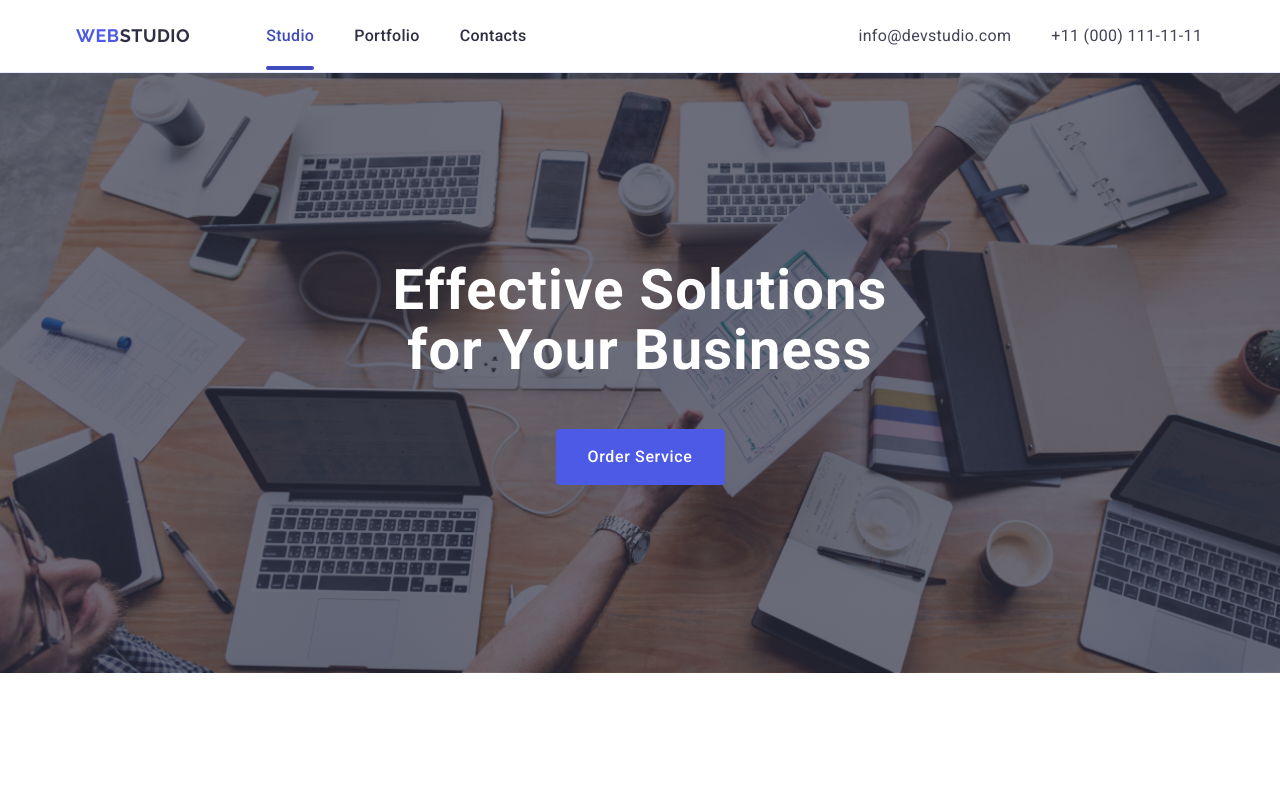
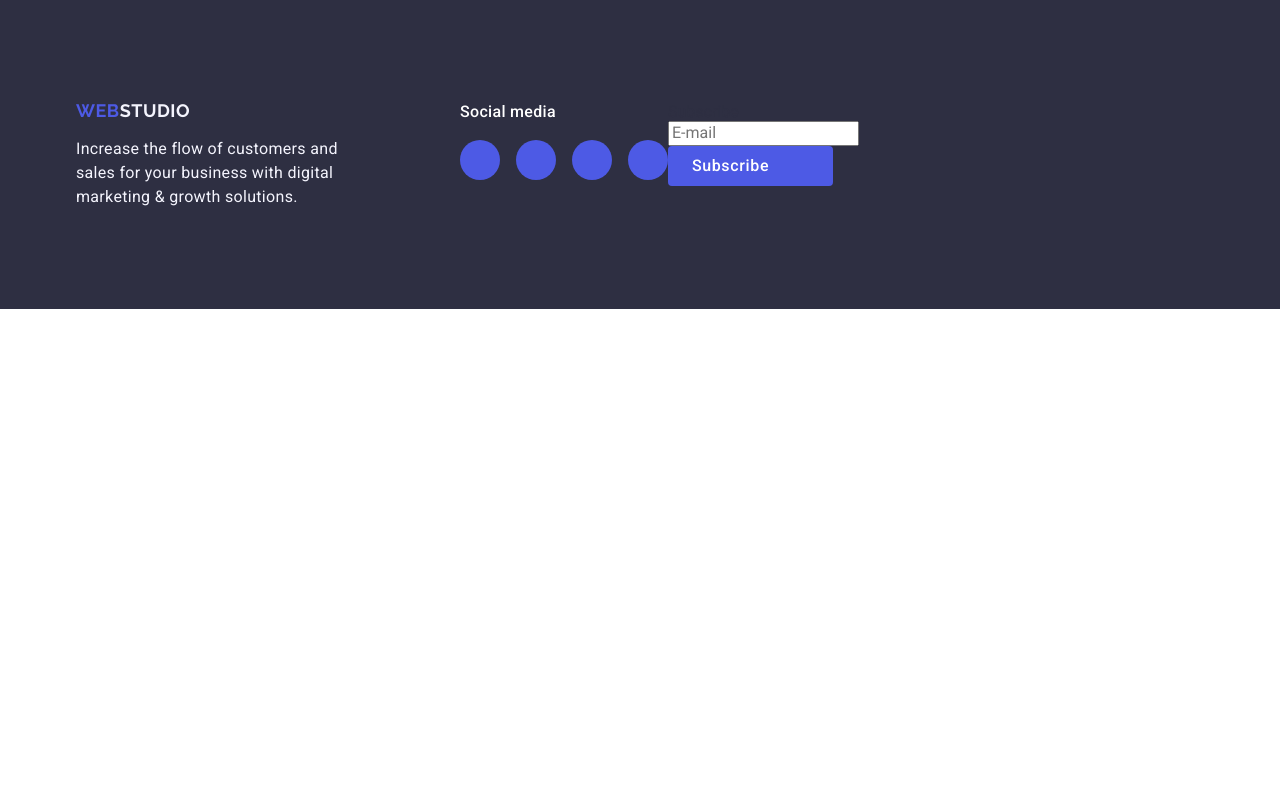
Before and after one commit to malanyadev/goit-markup-hw-06, a plain HTML site: page index.html in a window 1280 px wide. Shown: the top 789 px of the page. Drawn offline with nearby package versions, Linux system fonts and the light colour scheme.

Commit message:
test main

```diff
--- a/css/style.css
+++ b/css/style.css
@@ -29,6 +29,7 @@ img {
 }
 .container {
   max-width: 1158px;
+  min-width: 320px;
   padding: 0 15px;
   margin: 0 auto;
 }
@@ -179,26 +180,34 @@ img {
 /* main */
 /* sect 1 */
 .hero {
-  padding-top: 188px;
-  padding-bottom: 188px;
+  /* padding-top: 188px; */
+  /* padding-bottom: 188px; */
   background-image: linear-gradient(rgba(46, 47, 66, 0.7),rgba(46, 47, 66, 0.7)),url(../images/people-office1.jpg);
   margin: 0 auto ;
-  background-size: cover;
-  background-position: center;
+  background-size:cover;
+  background-position: center ;
   background-repeat: no-repeat;
-  max-width: 1440px;
+  /* max-width: 1440px; */
+  width: 320px;
+  height: 432px;
 }
 
 .section-one-title {
   color: #fff;
   font-weight: 700;
-  font-size: 56px;
-  line-height: 1.07;
+  /* font-size: 56px; */
+  font-size: 36px;
+  /* line-height: 1.07; */
+  line-height: 1.2;
   letter-spacing: 0.02em;
   text-align: center;
-  max-width: 496px;
+  /* max-width: 496px; */
+  width: 216px;
+  height: 160px;
   margin-left: auto;
   margin-right: auto;
+  padding-top: 77px;
+
 }
 .section-one-button {
   display: block;
@@ -213,7 +222,7 @@ img {
   border-radius: 4px;
   min-width: 169px;
   height: 56px;
-  margin-top: 48px;
+  margin-top: 120px;
   margin-left: auto;
   margin-right: auto;
   transition: background-color 250ms cubic-bezier(0.4, 0, 0.2, 1);
@@ -242,7 +251,8 @@ img {
   height: 112px;
   border: #8E8F99 1px solid;
   border-radius: 4px;
-  display: flex;
+  /* display: flex; */
+  display: none;
   justify-content: center;
   align-items: center;
   padding: auto;
@@ -252,22 +262,30 @@ img {
 
 .container-our-advantages-list {
   display: flex;
-  flex-wrap: nowrap;
+  /* flex-wrap: nowrap; */
+  flex-wrap: wrap;
   gap: 24px;
 }
 .container-our-advantages-list .item {
-  width: calc((100% - 72px) / 3);
+  /* width: calc((100% - 72px) / 3);*/
+  width: 100%;
 }
 .sect-two-list-title {
-  font-weight: 500;
-  font-size: 20px;
+  /* font-weight: 500; */
+  /* font-size: 20px; */
+  font-weight: 700;
+  font-size: 36px;
   line-height: 1.2;
   letter-spacing: 0.02em;
   color: #2e2f42;
   margin-bottom: 8px;
+  text-align:center;
+  padding-top: 72px;
+  /* text-align:start; */
 }
 .sect-two-list-text {
-  font-weight: 400;
+  /* font-weight: 400; */
+  font-weight: 500;
   font-size: 16px;
   line-height: 1.5;
   letter-spacing: 0.02em;
@@ -278,7 +296,8 @@ img {
   display: flex;
   align-items: center;
   justify-content: center;
-  flex-direction: row;
+  /* flex-direction: row; */
+  flex-direction: column;
   gap: 24px;
 }
 .our-team {
@@ -307,6 +326,8 @@ img {
   box-shadow: 0 2px 1px 0 rgba(46, 47, 66, 0.08),
     0 1px 1px 0 rgba(46, 47, 66, 0.16), 0 1px 6px 0 rgba(46, 47, 66, 0.08);
   background-color: #fff;
+  padding-bottom: 72px;
+  /* padding-botom:0 */
 }
 .our-team-title {
   font-weight: 500;
@@ -431,7 +452,178 @@ img {
 .photo-title {
   margin-bottom: 8px;
 }
-/* Footer */
+
+/* max-width:1140px */
+
+
+.end {
+  background-color:#2e2f42;
+  padding: 100px 0;
+  max-width: 1440px;
+  margin: 0 auto;
+}
+
+.footer-background {
+color:#2e2f42;
+  display: flex;
+  align-items: baseline;
+
+}
+
+.footer-title {
+  width: 264px;
+  margin-right: 120px
+}
+
+.end-logo {
+  font-family: "Raleway", sans-serif;
+  font-weight: 700;
+  font-size: 18px;
+  line-height: 1.17;
+  letter-spacing: 0.03em;
+  text-transform: uppercase;
+  color: #4d5ae5;
+  display: inline-block;
+  margin-bottom: 16px;
+}
+
+.accent-end {
+color: #f4f4fd;
+}
+
+.end-title {
+  font-size: 16px;
+  line-height: 1.5;
+  letter-spacing: 0.02em;
+  color: #f4f4fd;
+  max-width: 264px;
+}
+
+.footer-socials {
+  position: relative;
+  display: block;
+  width: 208px;
+}
+
+.paragraph-socials {
+  font-weight: 500;
+  font-size: 16px;
+  line-height: 1.5;
+  letter-spacing: 0.02em;
+  color: #fff;
+  margin-bottom: 16px;
+}
+
+.footer-list {
+  display: flex;
+  gap: 16px;
+}
+
+.footer-icon-link {
+  width: 100%;
+  height: 100%;
+  background-color: #4d5ae5;
+  border-radius: 50%;
+  display: flex;
+  align-items: center;
+  justify-content: center;
+  transition: background-color 250ms cubic-bezier(0.4, 0, 0.2, 1);
+}
+
+.footer-icon-link:hover,
+.footer-icon-link:focus {
+  background-color: #31d0aa;
+}
+
+.footer-icon-svg {
+  display: flex;
+width: 24px;
+height: 24px;
+fill: #f4f4fd;
+}
+
+.footer-icon-item {
+  margin-bottom: 8px;
+  height: 40px;
+  width: 40px;
+}
+
+/* .footer-subscribe-wrap {
+margin-left: 80px;
+}
+
+.paragraph-subscribe {
+    font-weight: 500;
+    font-size: 16px;
+    line-height: 1.5;
+    letter-spacing: 0.02em;
+    color: #fff;
+    margin-bottom: 16px;
+} */
+
+/* .footer-form {
+  display: flex;
+  gap: 24px;
+}
+
+.footer-input {
+  width: 264px;
+  height: 40px;
+  background: #2e2f42;
+border: 1px solid #fff;
+  border-radius: 4px;
+  box-shadow: 0 4px 4px 0 rgba(0, 0, 0, 0.15);
+  background-color: transparent;
+  font-size: 12px;
+  line-height: 2;
+  letter-spacing: 0.04em;
+  padding-left: 16px;
+  color: #ffffff;
+}
+
+.footer-input::placeholder {
+  color #ffffff;
+  /* padding-left: 16px; */
+    /* font-weight: 400;
+    font-size: 12px; */
+    /* line-height: 2;
+    letter-spacing: 0.04em; */
+    /* color: #fff; */
+}
+
+.footer-btn-icon {
+  position: relative;
+}
+
+.footer-btn {
+    font-weight: 500;
+    font-size: 16px;
+    line-height: 1.5;
+    letter-spacing: 0.04em;
+    text-align: center;
+    color: #fff;
+    border-radius: 4px;
+      /* padding: 8px 64px 8px 24px; */
+      width: 165px;
+      height: 40px;
+      background: #4d5ae5;
+      border: none;
+      min-width: 165px;
+      display: flex;
+      justify-content: center;
+      align-items: center;
+      font-family: "Roboto", sans-serif;
+      cursor: pointer;
+}
+
+.footer-btn .footer-icon {
+  top: 8px;
+  fill: #fff;
+  width: 24px;
+  height: 24px;
+  margin-left: 16px;
+} */
+/* Footer
 .footer {
   background-color:#2e2f42;
   padding: 100px 0;
@@ -523,14 +715,13 @@ fill: #f4f4fd;
   margin-bottom: 8px;
   height: 40px;
   width: 40px;
-}
+} */
 
 /*Form*/
 
-.form-footer{
-  display: flex;
-  margin-left: 800px;
-
+/* .form-footer {
+display: flex;
+gap: 24px;
 }
 
 .form-paragraph{
@@ -568,7 +759,7 @@ padding-left: 15px;
 .icon-form{
  width: 24px;
  height: 24px;
-}
+} */
 
 /*Modal*/
 
@@ -805,7 +996,6 @@ margin-bottom: 24px;
   fill: #f4f4fd;
 }
 
-
 .link-policy {
   color:#4d5ae5;
 }
--- a/index.html
+++ b/index.html
@@ -21,7 +21,7 @@
   </head>
   <body>
     <!-- Хедер -->
-    <header class="header">
+    <!-- <header class="header">
       <div class="container container-link-address">
         <nav class="nav-links">
           <a class="logo" href="./index.html">Web<span class="nav-links-logo-studio">Studio</span></a>
@@ -44,25 +44,26 @@
           </ul>
         </address>
       </div>
-    </header>
+    </header> -->
     <!-- Головна секція -->
+
     <main>
-      <!-- sect 1 -->
-      <section class="hero">
+      <!-- sect 1-->
+      <!-- <section class="hero">
         <div class="container">
           <h1 class="section-one-title">
             Effective Solutions for Your Business
           </h1>
           <button class="section-one-button" type="button">Order Service</button>
         </div>
-      </section>
+      </section>   -->
       <!-- sect 2 -->
-      <section class="section">
+      <!-- <section class="section">
         <div class="container">
           <h2 class="visually-hidden">Our advantages</h2>
-          <!-- список -->
+
           <ul class="container-our-advantages-list">
-            <!-- 1 -->
+
             <li class="item">
               <div class="item-svg">
               <svg width="64"  height="64" fill="none">
@@ -75,7 +76,7 @@
                 the perfect and creative solution.
               </p>
             </li>
-            <!-- 2 -->
+
             <li class="item">
               <div class="item-svg">
               <svg width="64" height="64" fill="none">
@@ -88,7 +89,7 @@
                 within the shortest possible time.
               </p>
             </li>
-            <!-- 3 -->
+
             <li class="item">
               <div class="item-svg">
               <svg width="64" height="64" fill="none">
@@ -101,7 +102,7 @@
                 growth opportunities and minimize risk.
               </p>
             </li>
-            <!-- 4 -->
+
             <li class="item">
               <div class="item-svg">
               <svg width="64" height="64" fill="none">
@@ -116,19 +117,19 @@
             </li>
           </ul>
         </div>
-      </section>
-      <!-- Our team -->
-      <section class="section sect-our-team">
+      </section> -->
+
+       <!-- <section class="section sect-our-team">
         <div class="container">
           <h2 class="our-team">Our Team</h2>
           <ul class="container-our-team">
-            <!-- 1 -->
+
             <li class="our-team-list">
               <img src="./images/spec-1.jpg" alt="Mark Guerrero" width="264" height="260">
               <div class="our-team-title-text">
                 <h3 class="our-team-title">Mark Guerrero</h3>
                 <p class="our-team-text">Product Designer</p>
-                  <!--SVG-->
+
                   <ul class="our-svg">
                     <li class="svg-list">
                       <a href="" class="link-svg">
@@ -162,14 +163,14 @@
               </div>
             </li>
 
-            <!-- 2 -->
+
             <li class="our-team-list">
               <img src="./images/spec-2.jpg" alt="Tom Ford" width="264" height="260">
               <div class="our-team-title-text">
                 <h3 class="our-team-title">Tom Ford</h3>
                 <p class="our-team-text">Frontend Developer</p>
 
-                <!--SVG-->
+
                 <ul class="our-svg">
                   <li class="svg-list">
                     <a href="" class="link-svg">
@@ -202,14 +203,14 @@
                </ul>
               </div>
             </li>
-            <!-- 3 -->
+
             <li class="our-team-list">
               <img src="./images/spec-4.jpg" alt="Camila Garcia" width="264" height="260">
               <div class="our-team-title-text">
                 <h3 class="our-team-title">Camila Garcia</h3>
                 <p class="our-team-text">Marketing</p>
 
-                <!--SVG-->
+
                 <ul class="our-svg">
                   <li class="svg-list">
                     <a href="" class="link-svg">
@@ -242,14 +243,14 @@
                </ul>
               </div>
             </li>
-            <!-- 4 -->
+
             <li class="our-team-list">
               <img src="./images/spec-3.jpg" alt="Daniel Wilson" width="264" height="260">
               <div class="our-team-title-text">
                 <h3 class="our-team-title">Daniel Wilson</h3>
                 <p class="our-team-text">UI Designer</p>
 
-                <!--SVG-->
+
                 <ul class="our-svg">
                   <li class="svg-list">
                     <a href="" class="link-svg">
@@ -284,14 +285,14 @@
             </li>
           </ul>
         </div>
-      </section>
-      <!-- sect 4 -->
-      <section class="section">
+      </section>  -->
+
+       <!-- <section class="section">
         <div class="container">
           <h2 class="our-portfolio">Our Portfolio</h2>
-          <!-- list -->
+
           <ul class="container-our-portfolio">
-            <!-- 1 -->
+
             <li class="our-portfolio-list">
               <div class="overlay">
                 <img src="./images/img1.jpg" alt="Banking App" width="360" height="300">
@@ -303,7 +304,7 @@
                 <p class="photo-title-text">App</p>
               </div>
             </li>
-            <!-- 2 -->
+
             <li class="our-portfolio-list">
               <div class="overlay">
                 <img src="./images/img2.jpg" alt="Cashless Payment" width="360" height="300">
@@ -315,7 +316,7 @@
                 <p class="photo-title-text">Marketing</p>
               </div>
             </li>
-            <!-- 3 -->
+
             <li class="our-portfolio-list">
               <div class="overlay">
                 <img src="./images/img3.jpg" alt="Mediation App" width="360" height="300">
@@ -327,7 +328,7 @@
                 <p class="photo-title-text">App</p>
               </div>
             </li>
-            <!-- 4 -->
+
             <li class="our-portfolio-list">
               <div class="overlay">
                 <img src="./images/img4.jpg" alt="Taxi Service" width="360" height="300">
@@ -339,7 +340,7 @@
                 <p class="photo-title-text">Marketing</p>
               </div>
             </li>
-            <!-- 5 -->
+
             <li class="our-portfolio-list">
               <div class="overlay">
                 <img src="./images/img5.jpg" alt="Screen" width="360" height="300">
@@ -351,7 +352,7 @@
                 <p class="photo-title-text">Design</p>
               </div>
             </li>
-            <!-- 6 -->
+
             <li class="our-portfolio-list">
               <div class="overlay">
                 <img src="./images/img6.jpg" alt="Online Courses" width="360" height="300">
@@ -365,12 +366,67 @@
             </li>
           </ul>
         </div>
-      </section>
+      </section> -->
     </main>
 
-   <!--Modal-->
+    <footer class="end">
+      <div class="container footer-background">
+        <div class="footer-title">
+          <a class="end-logo" href="./index.html">Web<span class="accent-end">Studio</span></a>
+          <p class="end-title">Increase the flow of customers and sales for your business with digital marketing & growth
+            solutions.
+          </p>
+        </div>
+        <div class="footer-socials">
+          <p class="paragraph-socials">Social media</p>
+          <ul class="footer-list">
+            <li class="footer-icon-item">
+              <a href="" class="footer-icon-link">
+                <svg class="footer-icon-svg" width="24" height="24">
+                  <use href="./images/icons.svg#icon-instagram"></use>
+                </svg>
+              </a>
+            </li>
+            <li class="footer-icon-item">
+              <a href="" class="footer-icon-link">
+                <svg class="footer-icon-svg" width="24" height="24">
+                  <use href="./images/icons.svg#icon-twitter"></use>
+                </svg>
+              </a>
+            </li>
+            <li class="footer-icon-item">
+              <a href="" class="footer-icon-link">
+                <svg class="footer-icon-svg" width="24" height="24">
+                  <use href="./images/icons.svg#icon-facebook"></use>
+                </svg>
+              </a>
+            </li>
+            <li class="footer-icon-item">
+              <a href="" class="footer-icon-link">
+                <svg class="footer-icon-svg" width="24" height="24">
+                  <use href="./images/icons.svg#icon-linkedin"></use>
+                </svg>
+              </a>
+            </li>
+          </ul>
+        </div>
 
-   <div class="backdrop is-open">
+        <div class="footer-subscribe-wrap">
+          <p class="paragraph-subscribe">Subscribe</p>
+          <form class="footer-form">
+            <label for="footer-email" class="footer-subscribe">
+              <input type="email" class="footer-input" placeholder="E-mail" name="footer-email" id="footer-email" />
+            </label>
+            <button type="submit" class="footer-btn">Subscribe<svg class="footer-icon" width="24" height="24">
+                <use href="./images/icons.svg#icon-plane"></use>
+              </svg></button>
+          </form>
+        </div>
+      </div>
+    </footer>
+
+
+   <!-- <div class="backdrop is-open">
     <div class="modal">
       <button type="button" class="modal-open-btn">
         <svg class="modal-icon-close" width="8" height="8">
@@ -424,11 +480,11 @@
         <button type="submit" class="modal-end-btn">Send</button>
       </form>
     </div>
-  </div>
+  </div>   -->
 
-    <!--Footer-->
 
-    <footer class="footer">
+
+    <!-- <footer class="footer">
       <div class="container footer-background">
         <div class="footer-title">
           <a class="footer" href="./index.html">Web<span class="accent-end">Studio</span></a>
@@ -437,7 +493,7 @@
           </p>
         </div>
 
-        <!--SVG-->
+
         <div class="footer-socials">
           <p class="paragraph-socials">Social media</p>
           <ul class="footer-list">
@@ -473,7 +529,7 @@
         </div>
       </div>
 
-   <!--Form-Footer-->
+
  <div class="form-footer">
   <form>
     <p class="form-paragraph">Subscribe</p>
@@ -488,6 +544,6 @@
    </div>
 
 
-    </footer>
+    </footer> -->
   </body>
 </html>
```
